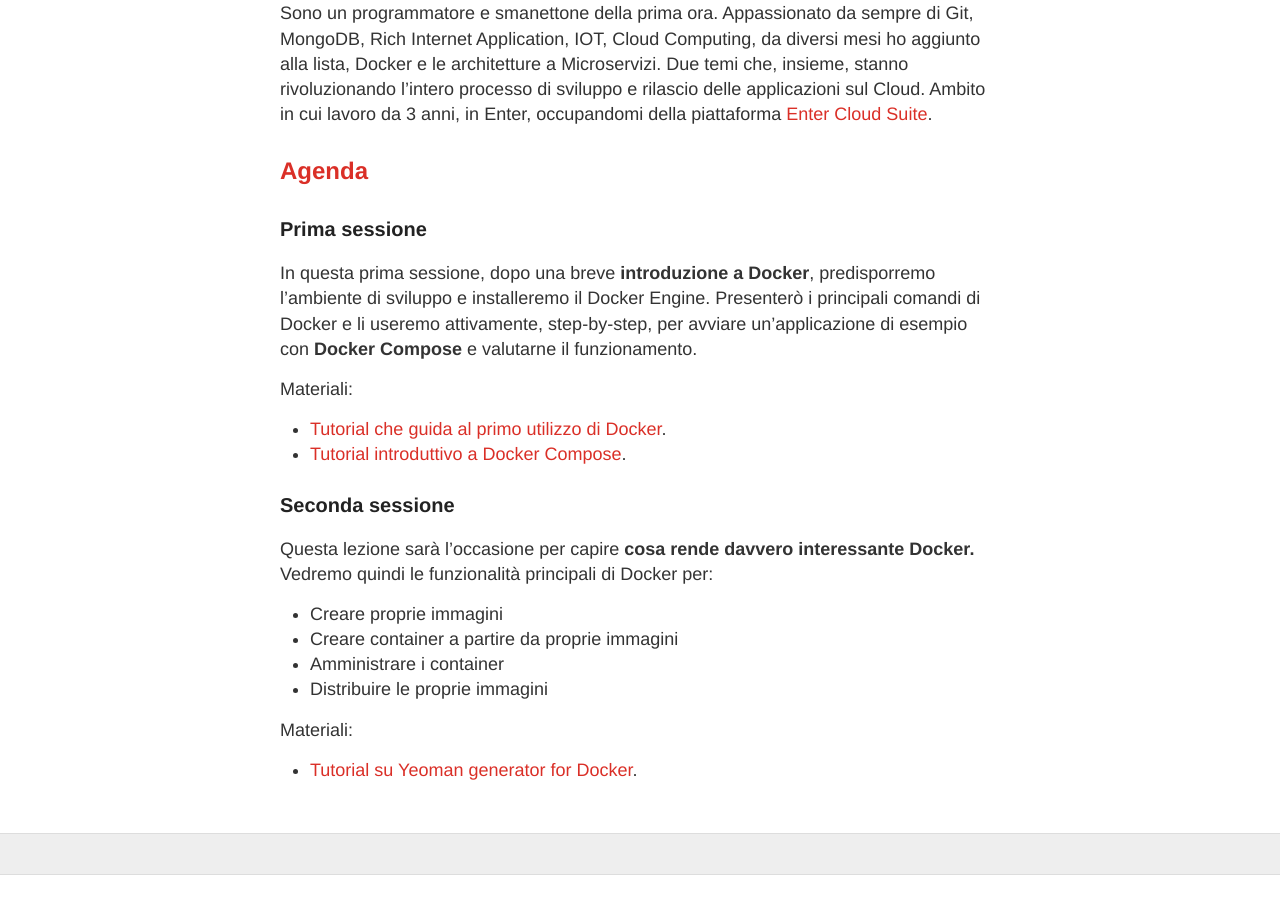
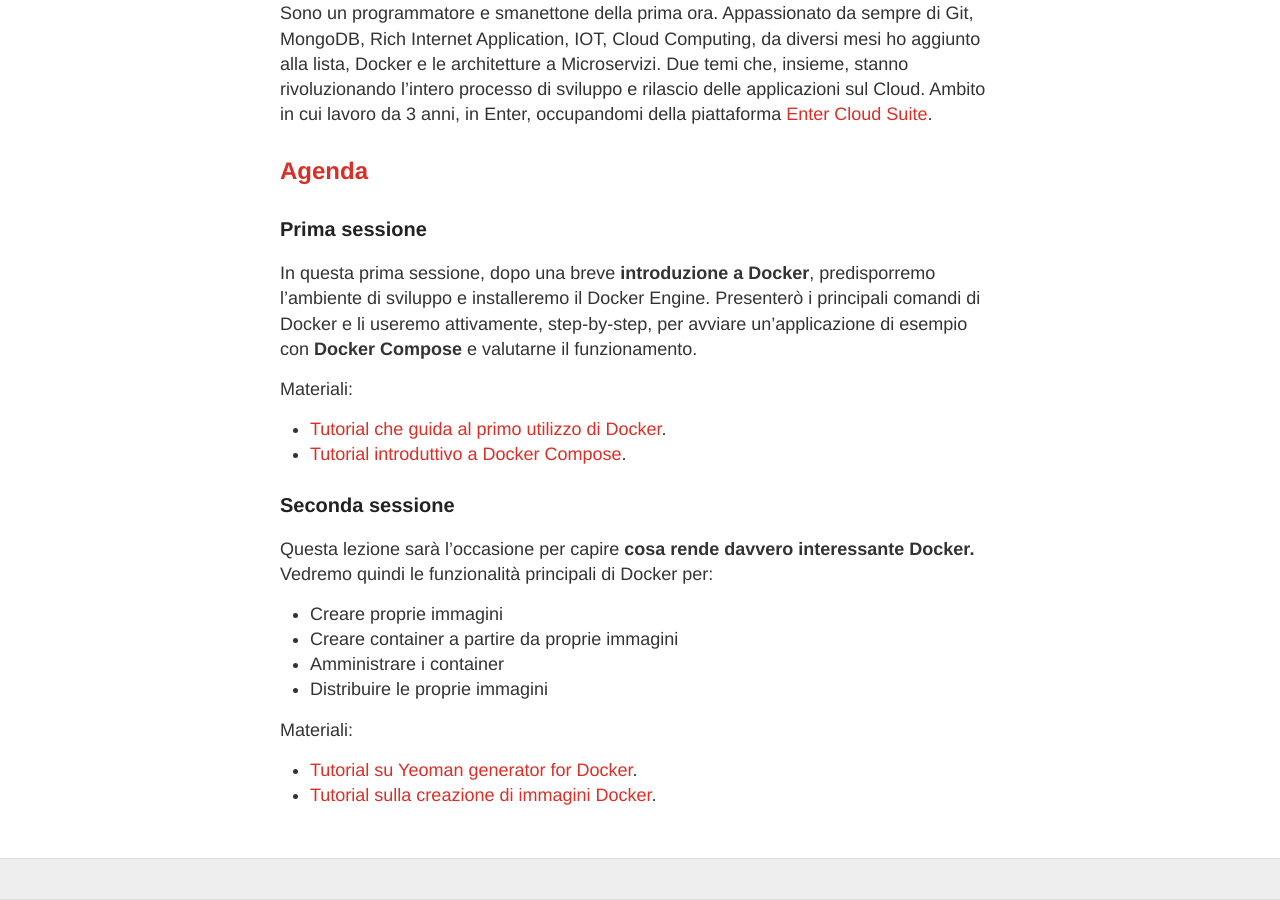
Before and after one commit to LOG-ED/docker-get-started, a Jekyll site: the page built from index.md, in a window 1280 px wide and 900 px high, scrolled down 1362 px. Built offline with Jekyll 4.4.1, drawn with Linux system fonts in a browser that asks for light colours; nearby versions of some CDN libraries; before the commit the page ends 2237 px from its top, so only the background shows below that.

Commit message:
Update index.md

```diff
--- a/index.md
+++ b/index.md
@@ -71,3 +71,4 @@ Questa lezione sarà l'occasione per capire **cosa rende davvero interessante Do
 Materiali:
 
 - [Tutorial su Yeoman generator for Docker](https://log-ed.github.io/docker-get-started/sessione2).
+- [Tutorial sulla creazione di immagini Docker](https://log-ed.github.io/docker-get-started/sessione2_1).
```
